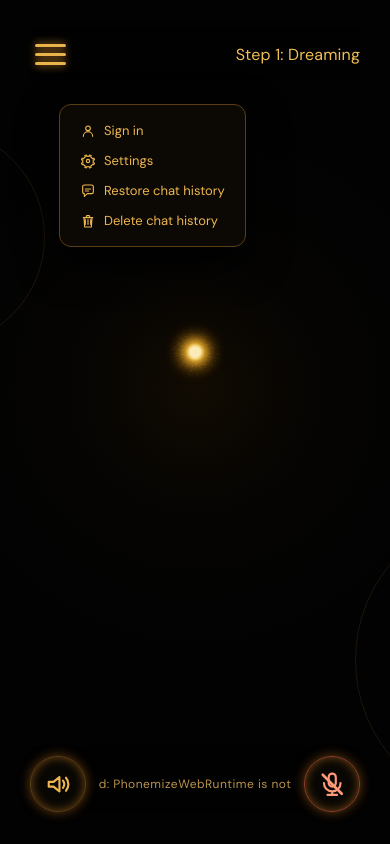
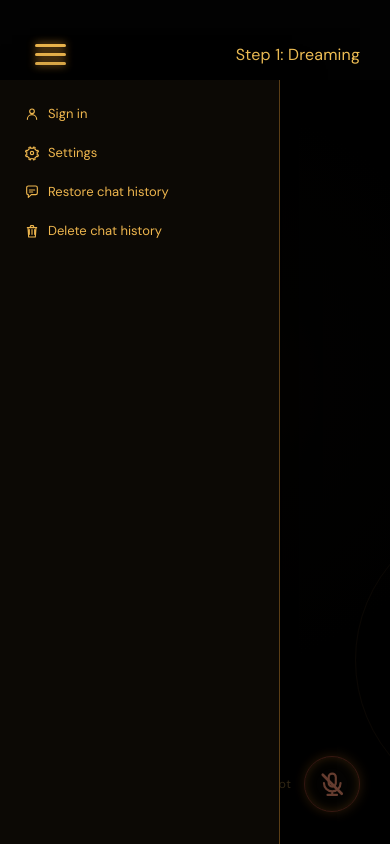
Before and after one commit to chadsteele/getSunny, a SvelteKit app: page / in a window 390 px wide. Both pictures are taken after a click on the button 52 px from the left and 54 px from the top of the page. Built offline with nearby package versions, Linux system fonts and the light colour scheme.

Commit message:
feat: enhance Header component with improved menu interactions and transitions; refactor Layout and VoiceAgent styles for better responsiveness

```diff
--- a/src/components/Header.svelte
+++ b/src/components/Header.svelte
@@ -1,6 +1,34 @@
 <script lang="ts">
-  let menuOpen = false;
-  let deleteConfirmOpen = false;
+  import { fade, fly } from 'svelte/transition';
+  import { cubicOut } from 'svelte/easing';
+
+  let menuOpen = $state(false);
+  let deleteConfirmOpen = $state(false);
+  let menuButton: HTMLButtonElement;
+
+  function closeMenu() {
+    menuOpen = false;
+    menuButton?.focus();
+  }
+
+  function handleKeydown(event: KeyboardEvent) {
+    if (event.key === 'Escape' && menuOpen) closeMenu();
+  }
+
+  function drawerTransition(node: Element) {
+    const reducedMotion = window.matchMedia('(prefers-reduced-motion: reduce)').matches;
+    return fly(node, {
+      x: -node.getBoundingClientRect().width,
+      opacity: 1,
+      duration: reducedMotion ? 0 : 260,
+      easing: cubicOut,
+    });
+  }
+
+  function backdropTransition(node: Element) {
+    const reducedMotion = window.matchMedia('(prefers-reduced-motion: reduce)').matches;
+    return fade(node, { duration: reducedMotion ? 0 : 260 });
+  }
 
   function requestDeleteChatHistory() {
     deleteConfirmOpen = true;
@@ -19,20 +47,39 @@
   }
 </script>
 
+<svelte:window onkeydown={handleKeydown} />
+
 <header class="topbar">
   <button
+    bind:this={menuButton}
+    type="button"
     class="menu-button"
-    aria-label="Open menu"
+    aria-label={menuOpen ? 'Close menu' : 'Open menu'}
     aria-expanded={menuOpen}
+    aria-controls="session-menu"
     onclick={() => (menuOpen = !menuOpen)}
   >
     <span></span><span></span><span></span>
   </button>
   <div class="brand"><span></span></div>
   <div class="step">Step 1: Dreaming</div>
+</header>
 
+<div class="drawer-layer" class:open={menuOpen} inert={!menuOpen}>
   {#if menuOpen}
-    <nav class="menu-popover" aria-label="Session menu">
+    <button
+      class="drawer-backdrop"
+      type="button"
+      aria-label="Close menu"
+      onclick={closeMenu}
+      transition:backdropTransition
+    ></button>
+    <nav
+      id="session-menu"
+      class="menu-drawer"
+      aria-label="Session menu"
+      transition:drawerTransition
+    >
       <a href="https://mastermoney.ai">
         <svg viewBox="0 0 24 24" aria-hidden="true">
           <circle cx="12" cy="8" r="3.5" />
@@ -40,7 +87,7 @@
         </svg>
         Sign in
       </a>
-      <a href="#settings">
+      <a href="#settings" onclick={() => (menuOpen = false)}>
         <svg viewBox="0 0 24 24" aria-hidden="true">
           <path
             d="m9.5 3 .6 2a7.5 7.5 0 0 1 3.8 0l.6-2 2.2.9-.6 2a7.5 7.5 0 0 1 2.7 2.7l2-.6.9 2.2-2 .6a7.5 7.5 0 0 1 0 3.8l2 .6-.9 2.2-2-.6a7.5 7.5 0 0 1-2.7 2.7l.6 2-2.2.9-.6-2a7.5 7.5 0 0 1-3.8 0l-.6 2-2.2-.9.6-2a7.5 7.5 0 0 1-2.7-2.7l-2 .6-.9-2.2 2-.6a7.5 7.5 0 0 1 0-3.8l-2-.6.9-2.2 2 .6a7.5 7.5 0 0 1 2.7-2.7l-.6-2L9.5 3Z"
@@ -66,7 +113,7 @@
       </button>
     </nav>
   {/if}
-</header>
+</div>
 
 {#if deleteConfirmOpen}
   <div class="modal-backdrop" role="presentation">
@@ -151,20 +198,40 @@
     border-radius: 50%;
     margin: 0 0 3px 7px;
   }
-  .menu-popover {
+  .drawer-layer {
+    grid-row: 2;
+    grid-column: 1;
+    position: relative;
+    z-index: 10;
+    margin: 0 calc(-1 * var(--frame-gutter)) calc(-1 * var(--frame-bottom));
+    pointer-events: none;
+  }
+  .drawer-layer.open {
+    pointer-events: auto;
+  }
+  .drawer-backdrop {
     position: absolute;
-    top: 76px;
-    left: 29px;
-    z-index: 4;
+    inset: 0;
+    width: 100%;
+    height: 100%;
+    border: 0;
+    background: #0009;
+    cursor: pointer;
+  }
+  .menu-drawer {
+    position: relative;
+    width: min(280px, 85%);
+    height: 100%;
     display: grid;
-    gap: 13px;
-    padding: 17px 20px;
-    border: 1px solid #5b3e16;
+    align-content: start;
+    gap: 22px;
+    overflow-y: auto;
+    padding: 25px 24px;
+    border-right: 1px solid #5b3e16;
     background: #0c0905;
-    border-radius: 12px;
-    box-shadow: 0 15px 40px #000;
+    box-shadow: 12px 0 30px #0008;
   }
-  .menu-popover a {
+  .menu-drawer a {
     display: flex;
     align-items: center;
     gap: 8px;
@@ -186,7 +253,7 @@
     text-align: left;
     cursor: pointer;
   }
-  .menu-popover svg {
+  .menu-drawer svg {
     width: 16px;
     height: 16px;
     flex: 0 0 16px;
@@ -200,7 +267,8 @@
   .menu-action:focus-visible,
   .delete-chat-button:hover,
   .delete-chat-button:focus-visible,
-  .menu-popover a:hover {
+  .menu-drawer a:hover,
+  .menu-drawer a:focus-visible {
     color: #fff0bd;
   }
   .modal-backdrop {
--- a/src/components/Layout.svelte
+++ b/src/components/Layout.svelte
@@ -21,15 +21,18 @@
     background: radial-gradient(circle at 50% 46%, #110b02 0, #050403 26%, #020202 58%);
   }
   .phone-content {
+    --frame-gutter: 30px;
+    --frame-bottom: 32px;
     height: 100%;
     min-height: 0;
     min-width: 0;
     overflow: hidden;
-    padding: 28px 30px 32px;
+    padding: 28px var(--frame-gutter) var(--frame-bottom);
     position: relative;
     z-index: 1;
-    display: flex;
-    flex-direction: column;
+    display: grid;
+    grid-template-columns: minmax(0, 1fr);
+    grid-template-rows: auto minmax(0, 1fr);
   }
   .ambient {
     position: absolute;
@@ -63,8 +66,10 @@
         0 18px 80px #000;
     }
     .phone-content {
+      --frame-gutter: 46px;
+      --frame-bottom: 42px;
       min-height: 100%;
-      padding: 34px 46px 42px;
+      padding-top: 34px;
     }
   }
 </style>
--- a/src/components/VoiceAgent.svelte
+++ b/src/components/VoiceAgent.svelte
@@ -469,6 +469,8 @@
 
 <style>
   .session-main {
+    grid-row: 2;
+    grid-column: 1;
     display: flex;
     flex: 1;
     flex-direction: column;
```
